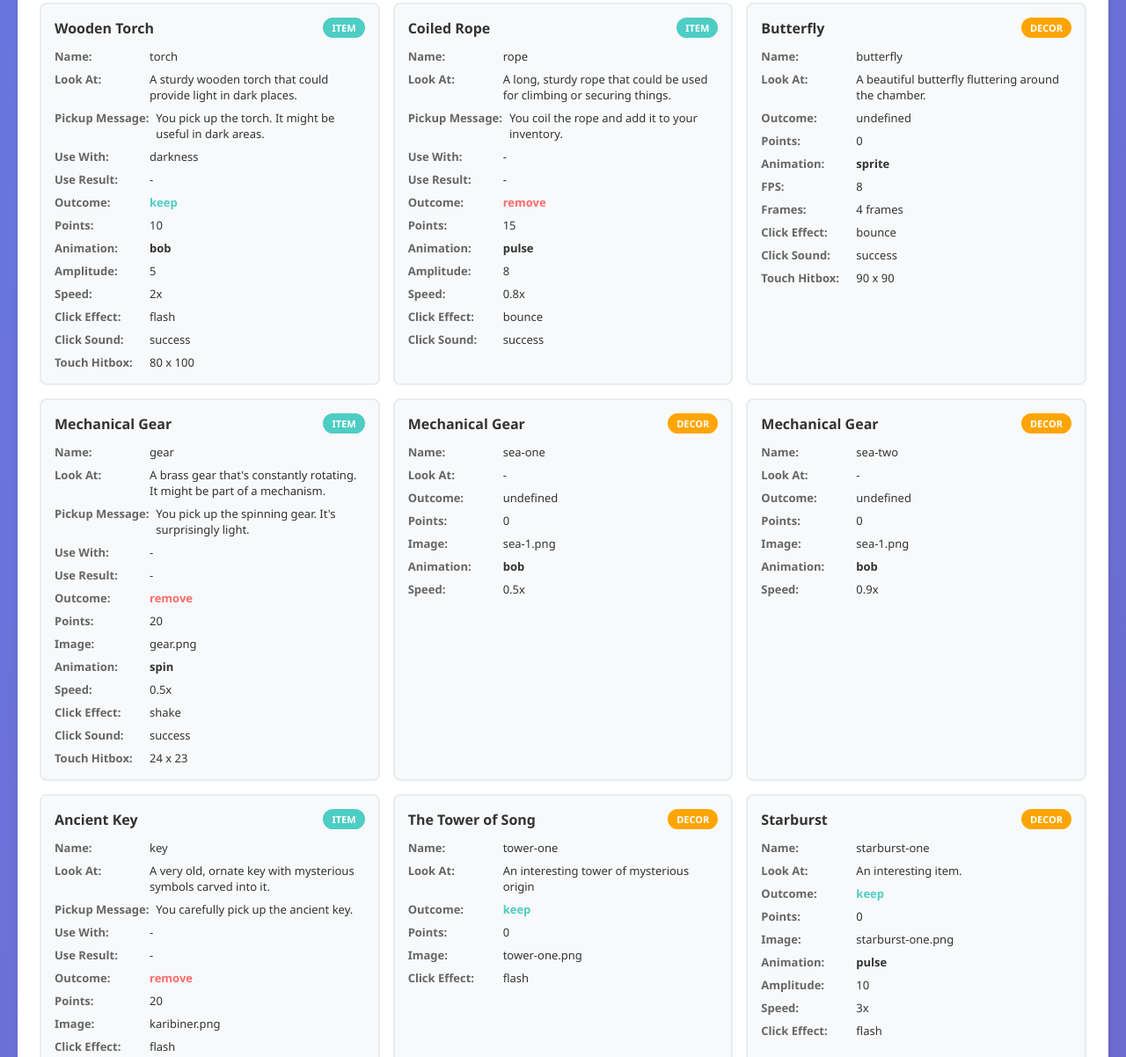
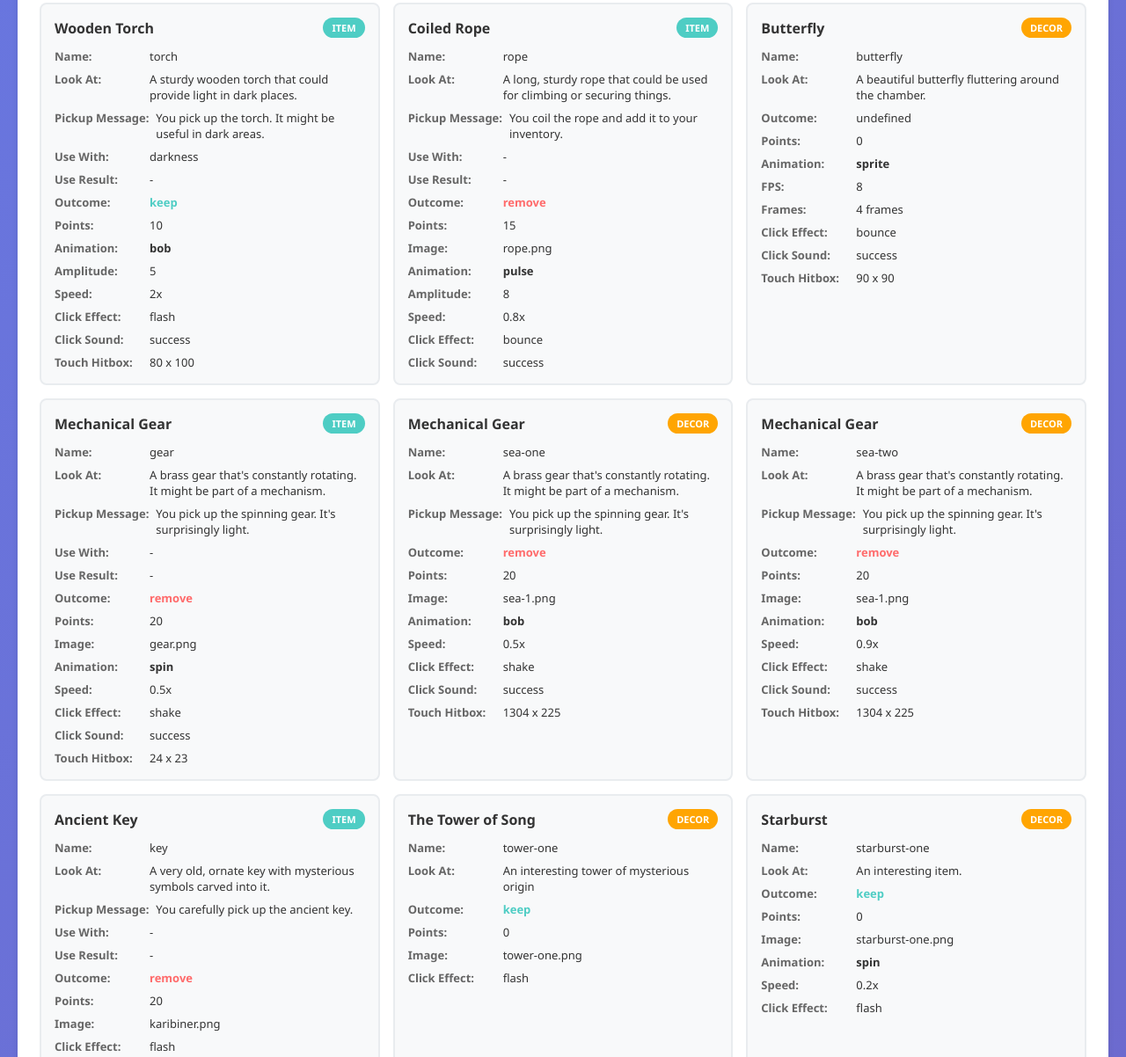
Before and after one commit to dbmooreuk/adventure-one, a website built with Vite: page plan.html in a window 1280 px wide. Shown: the part 1835-3037 px from the top of the page at 88% size. Built offline with nearby package versions, Linux system fonts and the light colour scheme.

```diff
--- a/src/data/gameData.js
+++ b/src/data/gameData.js
@@ -1,7 +1,7 @@
 /**
  * Game Data Configuration
  * Generated by Game Data Editor
- * 2025-11-10T16:10:36.291Z
+ * 2025-11-12T15:46:18.254Z
  */
 
 export const gameData = {
@@ -216,6 +216,7 @@
             image: "safe-small.png",
             position: [800, 250],
             size: [150, 200],
+            zIndex: 1,
             onClickEffect: "flash",
             style: {
                       "className": "item--safe",
@@ -231,6 +232,7 @@
             pickUpMessage: "You obtained the gold bars from the safe!",
             position: [0, 0],
             size: [50, 50],
+            zIndex: 1,
             onClickEffect: "flash",
             style: {
                       "className": "item--gold",
@@ -247,8 +249,16 @@
             useMessage: "You secure the rope and use it to safely cross the chasm.",
             outcome: "remove",
             points: 15,
-            position: [730, 164],
-            size: [20, 13],
+            image: "rope.png",
+            position: [730, 110],
+            size: [103, 67],
+            hitPolygon: [
+                [0, 0],
+                [69, 2],
+                [103, 67],
+                [0, 67]
+            ],
+            zIndex: 1,
             animation: {
                       "type": "pulse",
                       "amplitude": 8,
@@ -257,8 +267,7 @@
             onClickEffect: "bounce",
             onClickSound: "success",
             style: {
-                      "className": "item--rope",
-                      "hoverEffect": "glow"
+                      "className": "item--rope"
             }
         },
         {
@@ -318,32 +327,48 @@
             longName: "Mechanical Gear",
             shortName: "Sea",
             type: "decor",
+            lookAt: "A brass gear that's constantly rotating. It might be part of a mechanism.",
+            pickUpMessage: "You pick up the spinning gear. It's surprisingly light.",
+            useMessage: "The gear fits perfectly into the mechanism!",
+            outcome: "remove",
+            points: 20,
             image: "sea-1.png",
             position: [-12, 579],
             size: [1304, 225],
+            hitW: 1304,
+            hitH: 225,
             zIndex: 2,
             nonInteractive: true,
             animation: {
                       "type": "bob",
                       "speed": 0.5
             },
-
+            onClickEffect: "shake",
+            onClickSound: "success"
         },
         {
             name: "sea-two",
             longName: "Mechanical Gear",
             shortName: "Sea",
             type: "decor",
+            lookAt: "A brass gear that's constantly rotating. It might be part of a mechanism.",
+            pickUpMessage: "You pick up the spinning gear. It's surprisingly light.",
+            useMessage: "The gear fits perfectly into the mechanism!",
+            outcome: "remove",
+            points: 20,
             image: "sea-1.png",
             position: [-54, 638],
             size: [1404, 235],
+            hitW: 1304,
+            hitH: 225,
             zIndex: 3,
             nonInteractive: true,
             animation: {
                       "type": "bob",
                       "speed": 0.9
             },
-
+            onClickEffect: "shake",
+            onClickSound: "success"
         },
         {
             name: "key",
@@ -513,22 +538,6 @@
             image: "tower-one.png",
             position: [18, 170],
             size: [550, 550],
-            hitPolygon: [
-                [426, 371],
-                [368, 418],
-                [498, 547],
-                [44, 551],
-                [262, 414],
-                [204, 292],
-                [244, 175],
-                [278, 153],
-                [276, 77],
-                [305, -15],
-                [350, -11],
-                [390, 106],
-                [375, 179],
-                [431, 191]
-            ],
             zIndex: 4,
             onClickEffect: "flash"
         },
@@ -543,11 +552,9 @@
             position: [109, 8],
             size: [493, 493],
             zIndex: 1,
-            nonInteractive: true,
             animation: {
-                      "type": "pulse",
-                      "amplitude": 10,
-                      "speed": 3
+                      "type": "spin",
+                      "speed": 0.2
             },
             onClickEffect: "flash"
         }
@@ -555,7 +562,7 @@
 
     audio: {
         ambient: {
-            silence: null,
+            silence: "",
             ambient1: "audio/ambient1.mp3",
             ambient2: "audio/ambient2.mp3",
             ambient3: "audio/ambient3.mp3",
```
Also changed, not shown: index.html (+2 -2 lines), src/styles/_buttons.scss (+41 -10 lines), src/styles/main.css.
